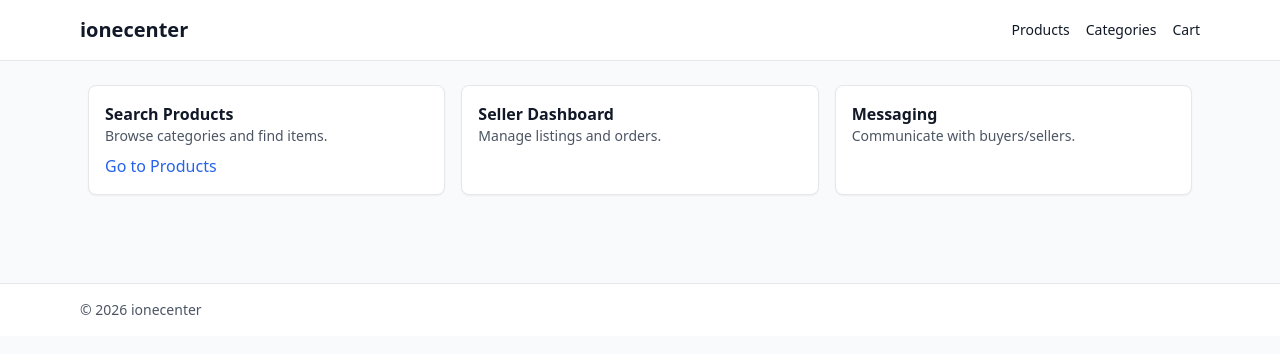
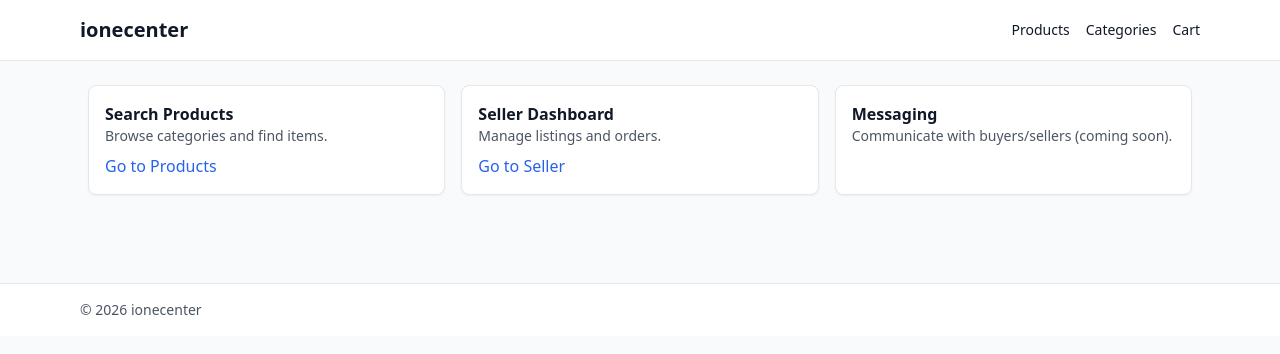
Before and after one commit to ione2025/ionemain, a Next.js app in the folder apps/web/: page / in a window 1280 px wide. Shown: the top 354 px of the page. Built offline with nearby package versions, Linux system fonts and the light colour scheme.

Commit message:
Frontend features: home page with links

```diff
--- a/apps/web/app/page.tsx
+++ b/apps/web/app/page.tsx
@@ -4,18 +4,29 @@ export default function HomePage() {
   return (
     <main className="max-w-6xl mx-auto p-6">
       <div className="grid grid-cols-1 md:grid-cols-3 gap-4">
-        <div className="p-4 border rounded-lg bg-white shadow-sm">
+        <div className="p-4 border rounded-lg bg-white dark:bg-gray-950 dark:border-gray-800 shadow-sm">
           <h2 className="font-semibold">Search Products</h2>
-          <p className="text-sm text-gray-600">Browse categories and find items.</p>
-          <Link href="/products" className="inline-block mt-2 text-blue-600 hover:underline">Go to Products</Link>
+          <p className="text-sm text-gray-600 dark:text-gray-400">
+            Browse categories and find items.
+          </p>
+          <Link href="/products" className="inline-block mt-2 text-blue-600 hover:underline">
+            Go to Products
+          </Link>
         </div>
-        <div className="p-4 border rounded-lg bg-white shadow-sm">
+        <div className="p-4 border rounded-lg bg-white dark:bg-gray-950 dark:border-gray-800 shadow-sm">
           <h2 className="font-semibold">Seller Dashboard</h2>
-          <p className="text-sm text-gray-600">Manage listings and orders.</p>
+          <p className="text-sm text-gray-600 dark:text-gray-400">
+            Manage listings and orders.
+          </p>
+          <Link href="/seller" className="inline-block mt-2 text-blue-600 hover:underline">
+            Go to Seller
+          </Link>
         </div>
-        <div className="p-4 border rounded-lg bg-white shadow-sm">
+        <div className="p-4 border rounded-lg bg-white dark:bg-gray-950 dark:border-gray-800 shadow-sm">
           <h2 className="font-semibold">Messaging</h2>
-          <p className="text-sm text-gray-600">Communicate with buyers/sellers.</p>
+          <p className="text-sm text-gray-600 dark:text-gray-400">
+            Communicate with buyers/sellers (coming soon).
+          </p>
         </div>
       </div>
     </main>
```
